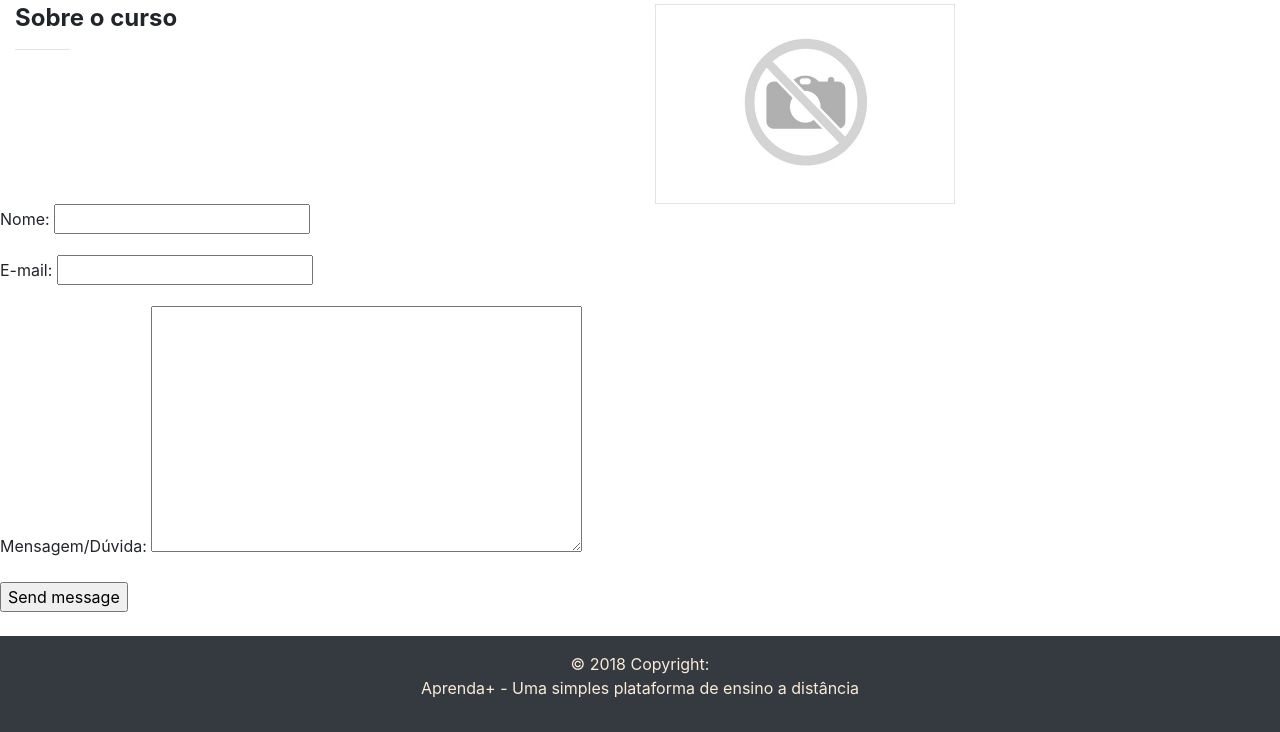
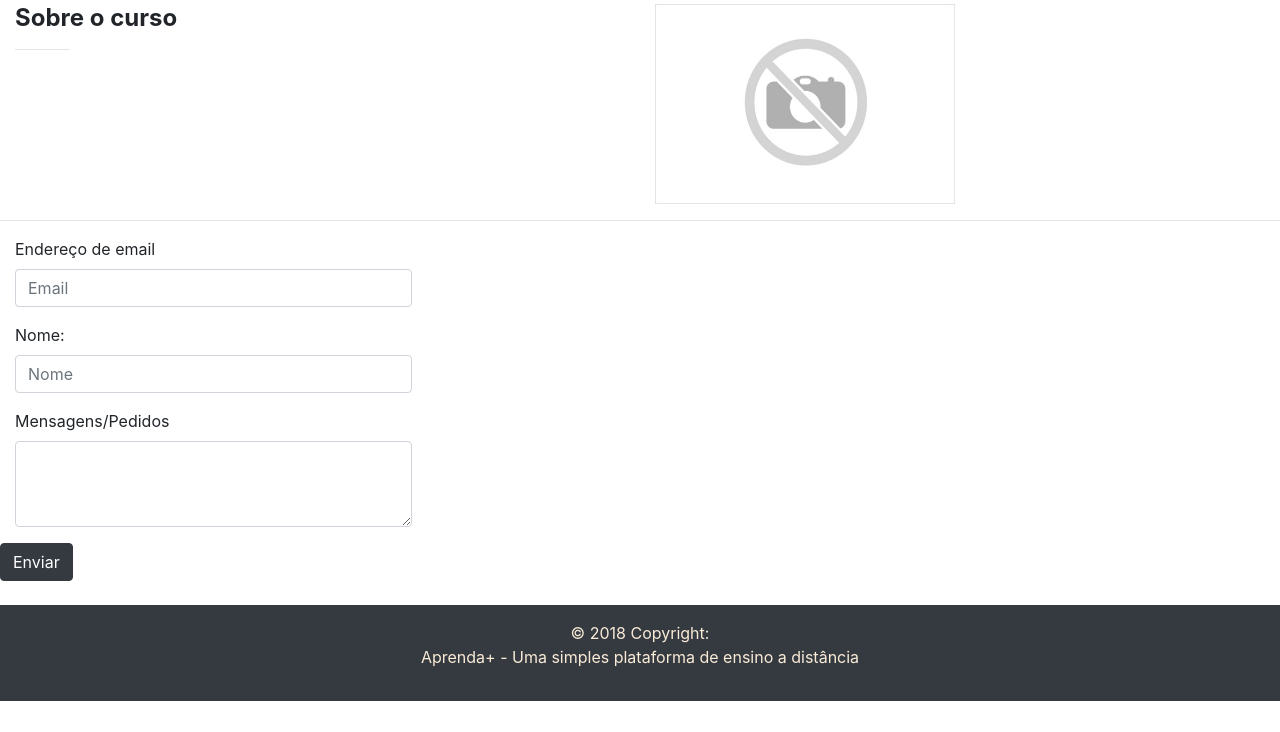
Before and after one commit to joberthrogers18/aprenda-, a Django app: template aprendamais/courses/templates/courses/course_detail.html in a window 1280 px wide. Shown: the part 210-942 px from the top of the page. After the commit the page ends 911 px from the top, so only its background shows below. Run offline with Django 3.2, Linux system fonts and the light colour scheme; the template is opened without the code that fills it: values that come from a table or form of the project are taken from there, others are empty; parts of the project's set-up code (start-up, migrations or seed data) failed here and were passed over; some libraries are stand-ins or nearby versions.

Commit message:
Correcting the form

```diff
--- a/aprendamais/courses/templates/courses/course_detail.html
+++ b/aprendamais/courses/templates/courses/course_detail.html
@@ -47,9 +47,23 @@
     </div>
 </div>
 
-<form action="" method="post">{% csrf_token %}
-    {{ form.as_p }}
-    <input type="submit" value="Send message" />
+<hr>
+
+<form action="" method="post">
+    {% csrf_token %}
+    <div class="form-group col-md-4 col-sm-4 col-xs-8">
+        <label for="exampleInputEmail1">Endereço de email</label>
+        <input type="email" name="email" class="form-control" id="exampleInputEmail1" aria-describedby="emailHelp" placeholder="Email">
+    </div>
+    <div class="form-group col-md-4 col-sm-4 col-xs-8">
+            <label for="name">Nome:</label>
+            <input type="text" name="name" class="form-control" id="name" aria-describedby="emailHelp" placeholder="Nome">
+    </div>
+    <div class="form-group col-md-4 col-sm-4 col-xs-8">
+        <label for="Textarea">Mensagens/Pedidos</label>
+        <textarea class="form-control" name="message" id="Textarea" rows="3"></textarea>
+    </div>
+    <button type="submit" class="btn btn-dark">Enviar</button>
 </form>
 
 {% endblock %}
--- a/aprendamais/courses/views.py
+++ b/aprendamais/courses/views.py
@@ -39,9 +39,3 @@ class CourseDetailView(DetailView, FormView):
         context = super(CourseDetailView, self).get_context_data(**kwargs)
         context['form'] = ContactCourse
         return context
-
-
-class CourseForm(FormView):
-    success_url = reverse_lazy(
-        viewname = 'courses:index',
-    )
```
